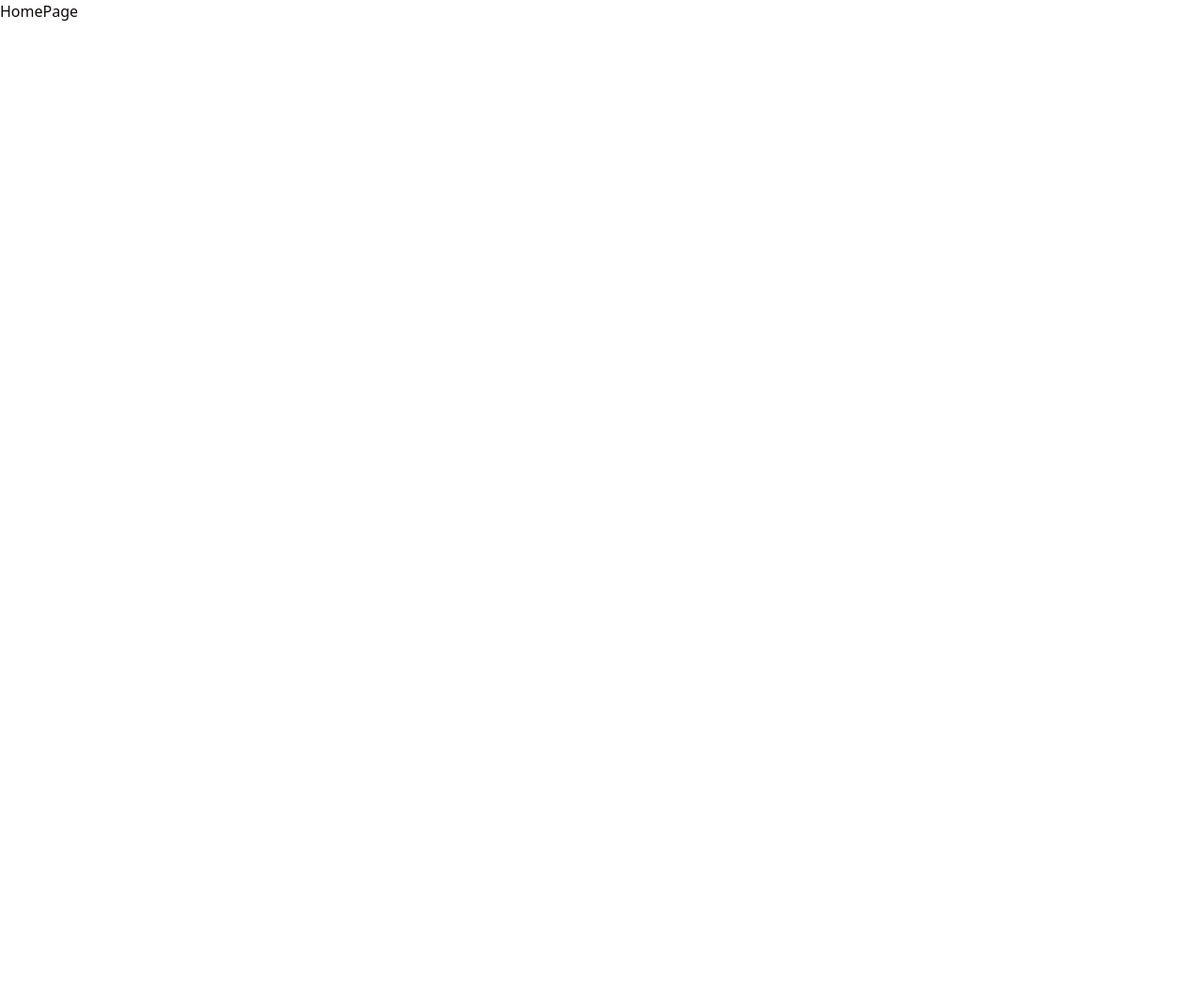
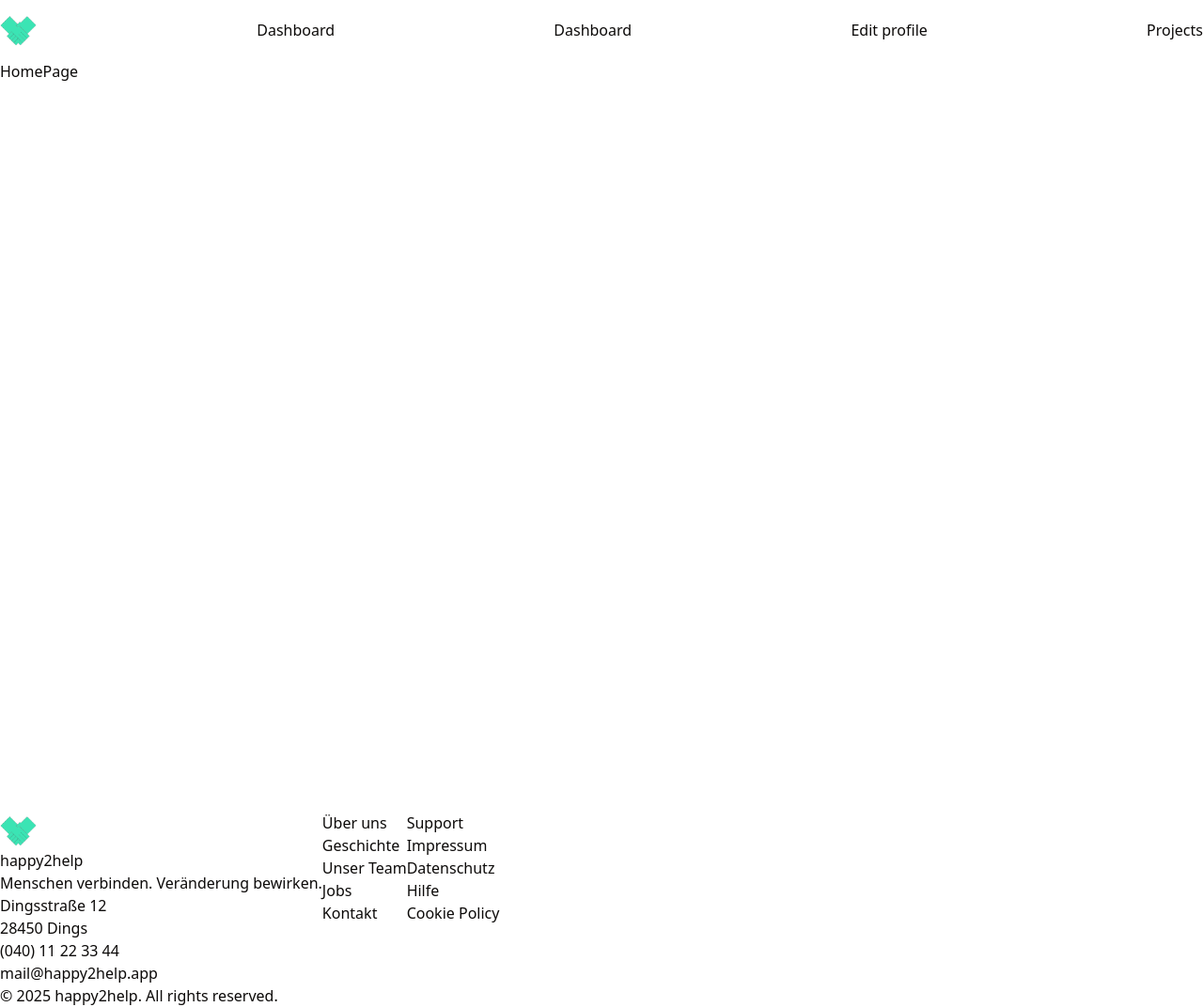
Before and after one commit to fharten/happy2help_frontend, a Next.js app: page / in a window 1280 px wide. Shown: the whole page at 94% size. Before the commit the page ends 800 px from the top, so only its background shows below. Built offline with nearby package versions, Linux system fonts and the light colour scheme.

Commit message:
added basic header and footer

```diff
--- a/app/layout.tsx
+++ b/app/layout.tsx
@@ -1,20 +1,22 @@
-import type { Metadata } from "next";
-import { Geist, Geist_Mono } from "next/font/google";
-import "./globals.css";
+import type { Metadata } from 'next';
+import { Geist, Geist_Mono } from 'next/font/google';
+import './globals.css';
+import Header from '@/components/Header';
+import Footer from '@/components/Footer';
 
 const geistSans = Geist({
-  variable: "--font-geist-sans",
-  subsets: ["latin"],
+  variable: '--font-geist-sans',
+  subsets: ['latin'],
 });
 
 const geistMono = Geist_Mono({
-  variable: "--font-geist-mono",
-  subsets: ["latin"],
+  variable: '--font-geist-mono',
+  subsets: ['latin'],
 });
 
 export const metadata: Metadata = {
-  title: "Happy2Help",
-  description: "Generated by create next app",
+  title: 'Happy2Help',
+  description: 'Generated by create next app',
 };
 
 export default function RootLayout({
@@ -23,11 +25,13 @@ export default function RootLayout({
   children: React.ReactNode;
 }>) {
   return (
-    <html lang="en">
+    <html lang='en'>
       <body
         className={`${geistSans.variable} ${geistMono.variable} antialiased`}
       >
-        {children}
+        <Header />
+        <main className='min-h-screen'>{children}</main>
+        <Footer />
       </body>
     </html>
   );
--- /dev/null
+++ b/components/Footer.tsx
@@ -0,0 +1,98 @@
+// components/Footer.js
+import Image from 'next/image';
+import Link from 'next/link';
+
+const Logo = '/images/h2h_logo_mint.png';
+
+export default function Footer() {
+  return (
+    <footer>
+      <div>
+        {/* CONTENT */}
+        <div className='flex'>
+          {/* INFO*/}
+          <div>
+            <div>
+              <Image
+                src={Logo}
+                width='40'
+                height='40'
+                className='h-10 w-10'
+                alt='happy2help logo image'
+              />
+              <span>happy2help</span>
+            </div>
+            <p>Menschen verbinden. Veränderung bewirken.</p>
+
+            {/* CONTACT */}
+            <div>
+              <div>
+                <address className='not-italic'>
+                  Dingsstraße 12
+                  <br />
+                  28450 Dings
+                </address>
+              </div>
+              <div>
+                <a href='tel:+4904011223344'>(040) 11 22 33 44</a>
+              </div>
+              <div>
+                <a href='mailto:mail@happy2help.app'>mail@happy2help.app</a>
+              </div>
+            </div>
+          </div>
+
+          {/* ABOUT */}
+          <div>
+            <h3>Über uns</h3>
+            <ul>
+              <li>
+                <Link href='/story'>Geschichte</Link>
+              </li>
+              <li>
+                <Link href='/team'>Unser Team</Link>
+              </li>
+              <li>
+                <Link href='/jobs'>Jobs</Link>
+              </li>
+              <li>
+                <Link href='/contact'>Kontakt</Link>
+              </li>
+            </ul>
+          </div>
+
+          {/* LEGAL & SUPPORT */}
+          <div>
+            <h3>Support</h3>
+            <ul>
+              <li>
+                <Link href='/help'>Impressum</Link>
+              </li>
+              <li>
+                <Link href='/privacy'>Datenschutz</Link>
+              </li>
+              <li>
+                <Link href='/terms'>Hilfe</Link>
+              </li>
+              <li>
+                <Link href='/cookies'>Cookie Policy</Link>
+              </li>
+            </ul>
+          </div>
+        </div>
+
+        {/* BOTTOM BAR */}
+        <div>
+          <div>
+            <div>
+              <p>
+                &copy; {new Date().getFullYear()} happy2help. All rights
+                reserved.
+              </p>
+            </div>
+          </div>
+        </div>
+      </div>
+    </footer>
+  );
+}
--- /dev/null
+++ b/components/Header.tsx
@@ -0,0 +1,49 @@
+import Image from 'next/image';
+import Link from 'next/link';
+
+const Logo = '/images/h2h_logo_mint.png';
+
+const Header = () => {
+  return (
+    <header>
+      <nav aria-label='Main navigation'>
+        <div className='flex justify-between items-center h-16'>
+          {/* LOGO */}
+          <div>
+            <Link href={'/'}>
+              <Image
+                src={Logo}
+                height={40}
+                width={40}
+                className='h-10 w-10'
+                alt='Logo image'
+              />
+            </Link>
+          </div>
+
+          {/* DASHBOARD */}
+          <div>
+            <Link href={'/dasboard'}>Dashboard</Link>
+          </div>
+
+          {/* DASHBOARD */}
+          <div>
+            <Link href={'/login'}>Dashboard</Link>
+          </div>
+
+          {/* EDIT PROFILE */}
+          <div>
+            <Link href={'/profile'}>Edit profile</Link>
+          </div>
+
+          {/* PROJECTS LIST */}
+          <div>
+            <Link href={'/projects'}>Projects</Link>
+          </div>
+        </div>
+      </nav>
+    </header>
+  );
+};
+
+export default Header;
```
Also changed, not shown: public/images/h2h_logo_mint.png (added).
